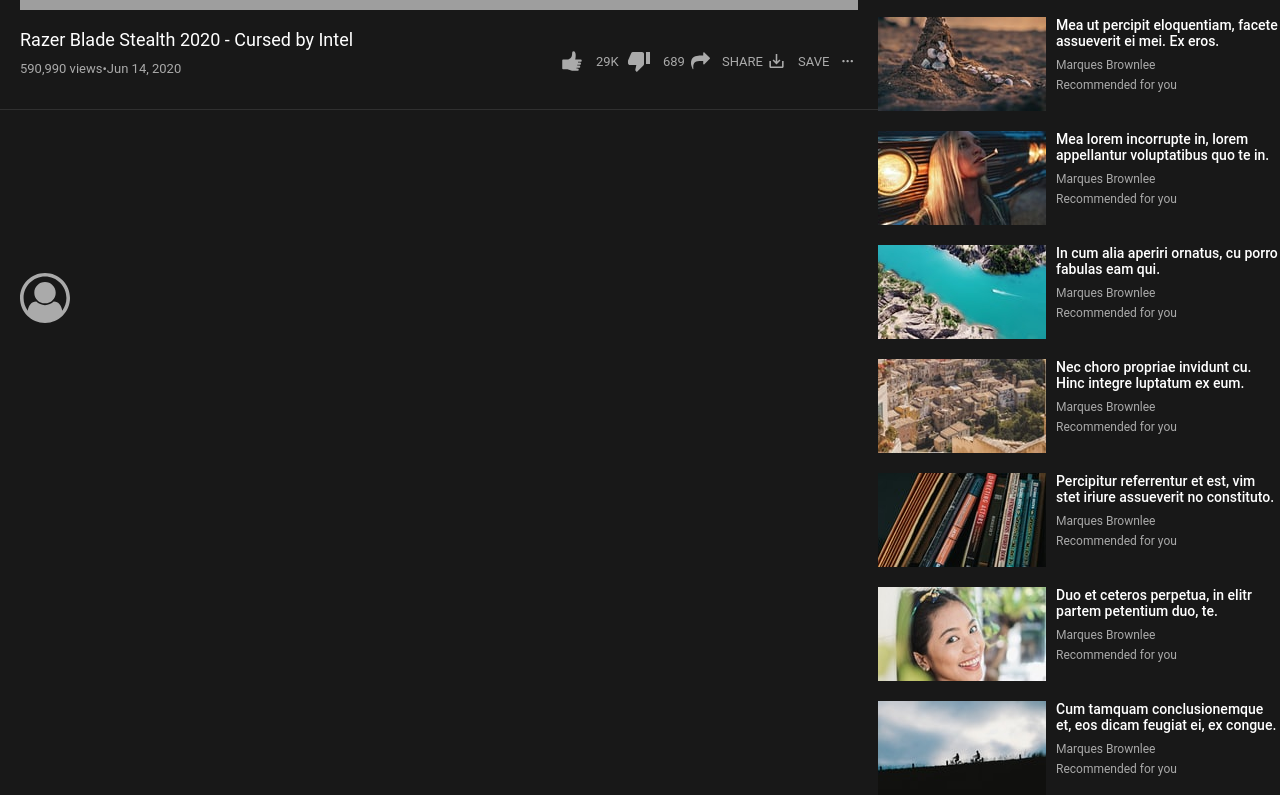
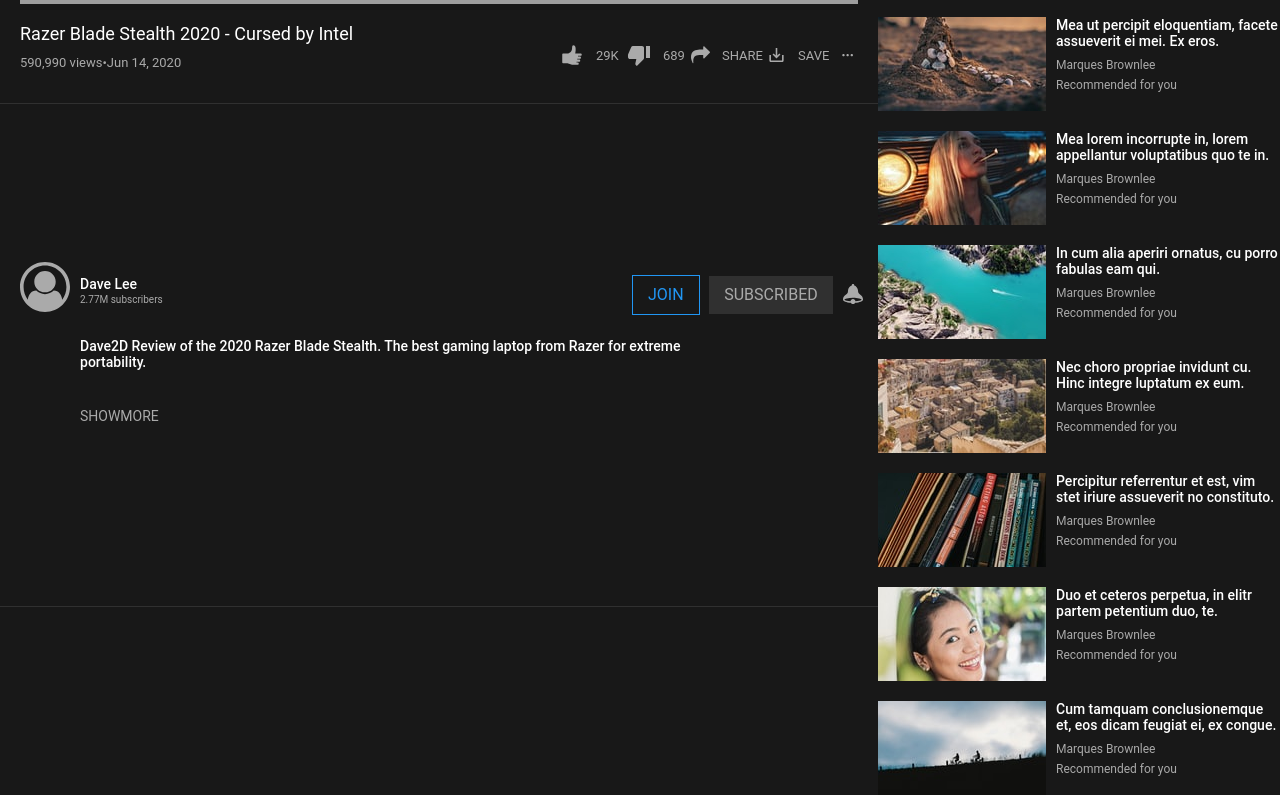
Before and after one commit to RyanAmeri/odin-project-youtube, a website: page index.html in a window 1280 px wide. Shown: the part 695-1490 px from the top of the page. Drawn offline with Linux system fonts and the light colour scheme; grey boxes are pictures that could not be loaded.

Commit message:
initial implementation of desc box

```diff
--- a/index.html
+++ b/index.html
@@ -237,12 +237,25 @@
         <div class="avatar">
             <svg class="icon icon-user-circle-o"><use xlink:href="#icon-user-circle-o"></use></svg>
         </div>
-        <div class="name"></div>
-        <div class="join"></div>
-        <div class="subscribe"></div>
-        <div class="bell"></div>
-        <div class="description"></div>
-        <div class="showmore"></div>
+        <div class="name">
+            <div class="artname"> Dave Lee</div>
+            <div class="subcount"> 2.77M subscribers</p></div>
+        </div>
+        <div class="join">
+            <button class="joinBtn">JOIN</button>
+        </div>
+        <div class="subscribe">
+            <button class="subscribeBtn">SUBSCRIBED</button>
+        </div>
+        <div class="bell">
+            <svg class="icon icon-bell" id="bellTwo"><use xlink:href="#icon-bell"></use></svg>
+        </div>
+        <div class="description">
+            Dave2D Review of the 2020 Razer Blade Stealth. The best gaming laptop from Razer for extreme portability.
+        </div>
+        <div class="showmore">
+            SHOWMORE
+        </div>
     </section>
     <section class="comments"></section>
 
--- a/style.css
+++ b/style.css
@@ -295,34 +295,81 @@
       padding-left: 20px;
       grid-area: desc;
       display: grid;
+      grid-gap: 10px;
       grid-template-columns: 50px 1fr 72px 114px 40px;
       grid-template-rows: 66px 60px 40px;
       grid-template-areas:
       "avatar name join subscribe bell"
-      "avatar description description description description"
+      "avatar description description . ."
       "avatar showmore . . ."
       ;
+      align-content: start;
+      border-bottom: 1px solid rgba(255, 255, 255, 0.1  )
   }
   .avatar {
       grid-area: avatar;
   }
   .name {
       grid-area: name;
+      align-self: center
+  }
+  .artname {
+      line-height: 2rem;
+      color: var(--main-color);
+      font-size: 1.4rem;
+      font-weight: 500;
+  }
+  .subcount {
+      color: var(--second-color);
+      font-weight: 1.4rem;
   }
   .join {
       grid-area: join;
+      place-self: center start;
   }
   .subscribe {
       grid-area: subscribe;
+      place-self: center center;
+  }
+  .joinBtn {
+    background-color: transparent;
+    border: 1px solid #2196F3;
+    color: #2196F3;
+    padding: 10px 15px;
+    text-align: center;
+    text-decoration: none;
+    display: inline-block;
+    font-size: 1.6rem;
+  }
+  .subscribeBtn {
+    background-color: rgba(255, 255, 255, 0.1);
+    border: none;
+    color: var(--second-color);
+    padding: 10px 15px;
+    text-align: center;
+    text-decoration: none;
+    display: inline-block;
+    font-size: 1.6rem;
   }
   .bell {
       grid-area: bell;
+      place-self: center center;
+      padding-right: 10px;
+  }
+  #bellTwo {
+      font-size: 2rem;
+      color: var(--second-color);
   }
   .description {
       grid-area: description;
+      color: var(--main-color);
+      font-size: 1.4rem;
+      font-weight: 500;
   }
   .showmore {
       grid-area: showmore;
+      color: var(--second-color);
+      font-size: 1.4rem;
   }
 
   .comments{
```
